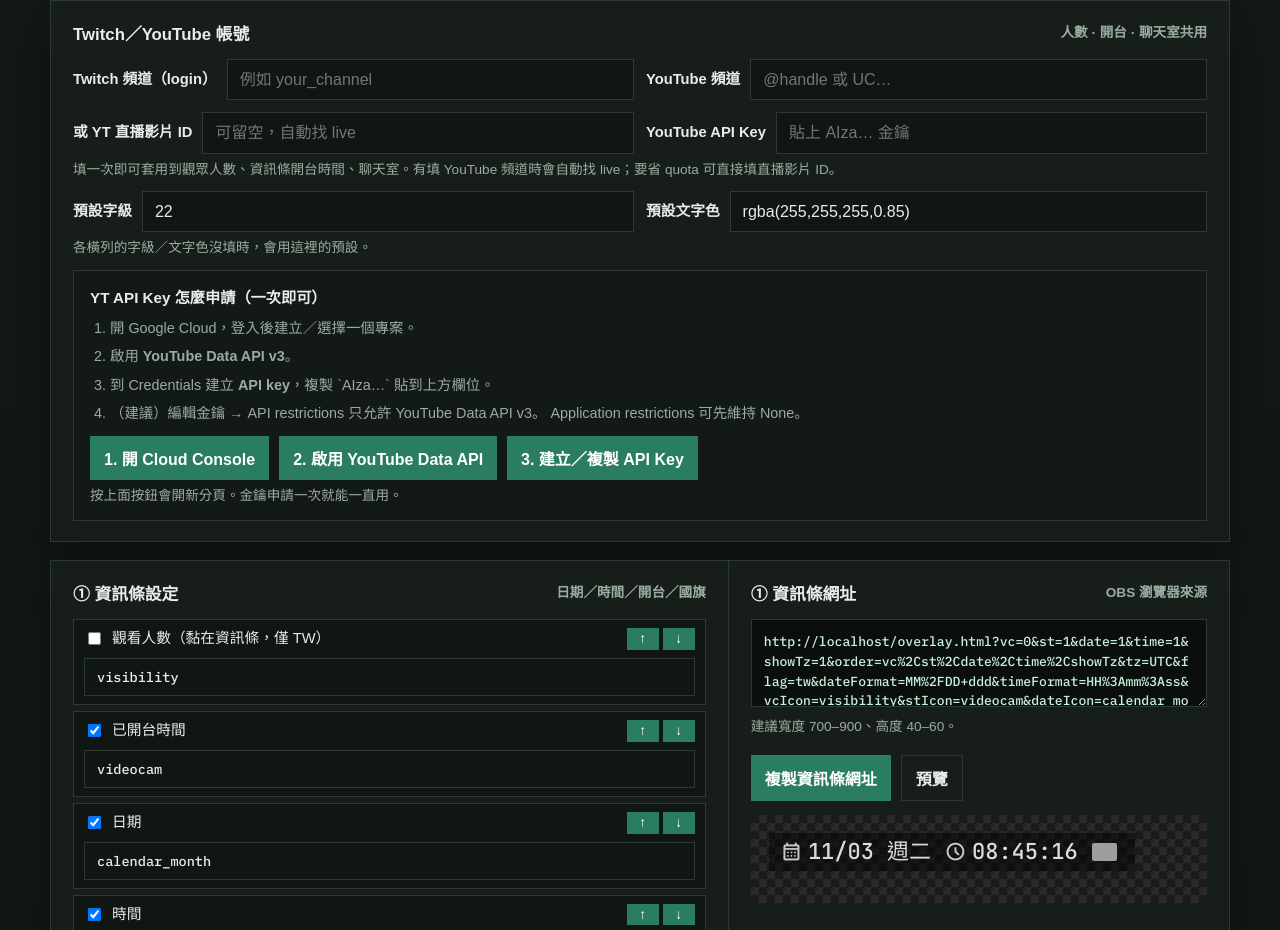
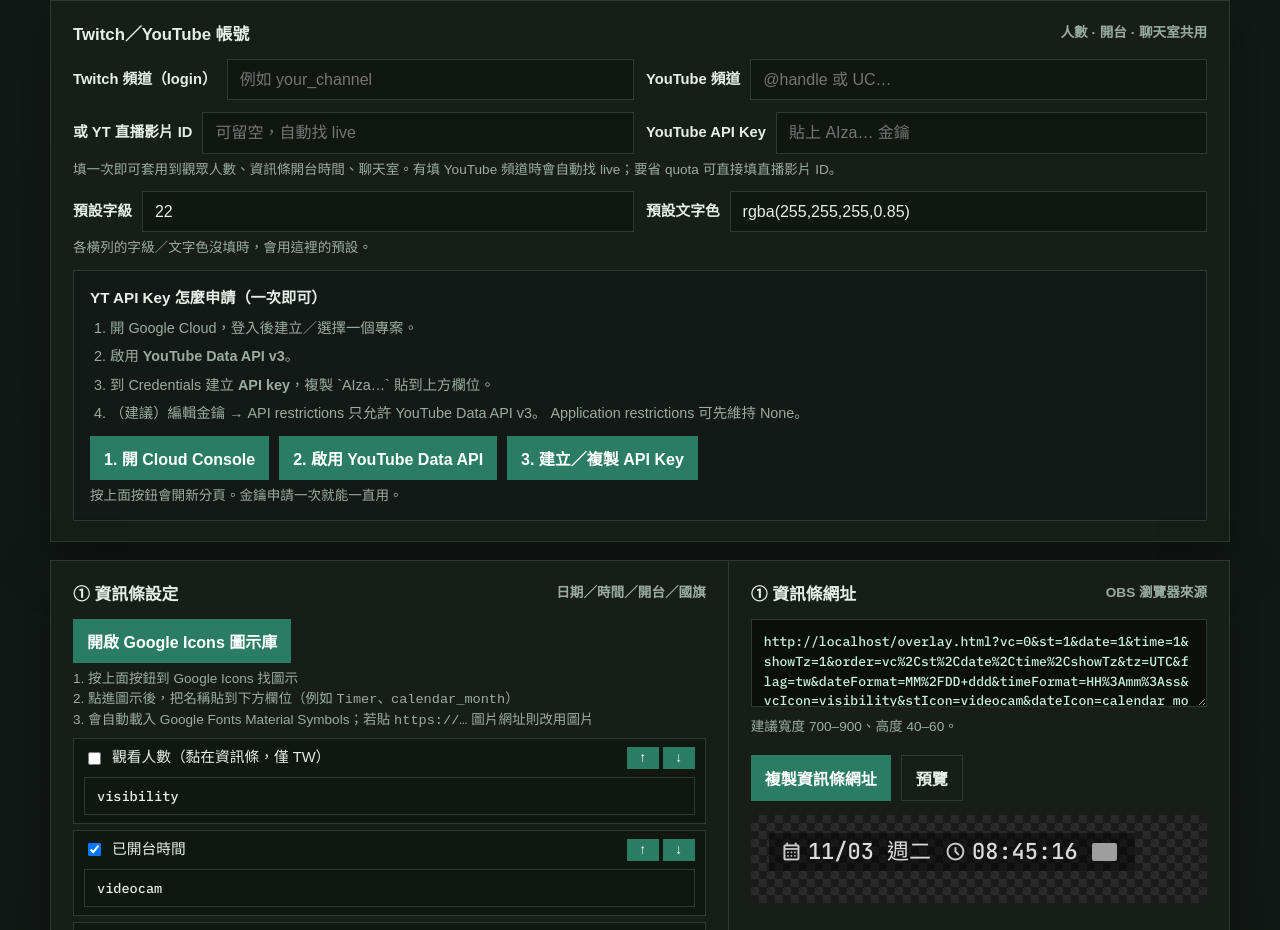
Before and after one commit to cccsdxtw/my_OBS_tools, a plain HTML site: page index.html in a window 1280 px wide. Shown: the part 241-1171 px from the top of the page. Drawn offline with nearby package versions, Linux system fonts and the light colour scheme; a web font is replaced by a local one.

Commit message:
Add Google Icons library button and short usage steps
Place a clear link-button above icon fields and explain how to
copy a Material Symbol name into the setup inputs.

Co-authored-by: 董浩 <hi0729@hotmail.com>

```diff
--- a/index.html
+++ b/index.html
@@ -556,6 +556,21 @@
               <option value="alarm"></option>
               <option value="nest_clock_farsight_analog"></option>
             </datalist>
+
+            <div class="actions" style="margin-top: 0">
+              <a
+                class="btn"
+                href="https://fonts.google.com/icons"
+                target="_blank"
+                rel="noopener"
+                >開啟 Google Icons 圖示庫</a
+              >
+            </div>
+            <p class="hint">
+              1. 按上面按鈕到 Google Icons 找圖示<br />
+              2. 點進圖示後，把名稱貼到下方欄位（例如 <code>Timer</code>、<code>calendar_month</code>）<br />
+              3. 會自動載入 Google Fonts Material Symbols；若貼 <code>https://…</code> 圖片網址則改用圖片
+            </p>
 
             <div class="checks" id="modules">
               <div class="mod-row" data-key="vc">
```
Also changed, not shown: 1 other file.
